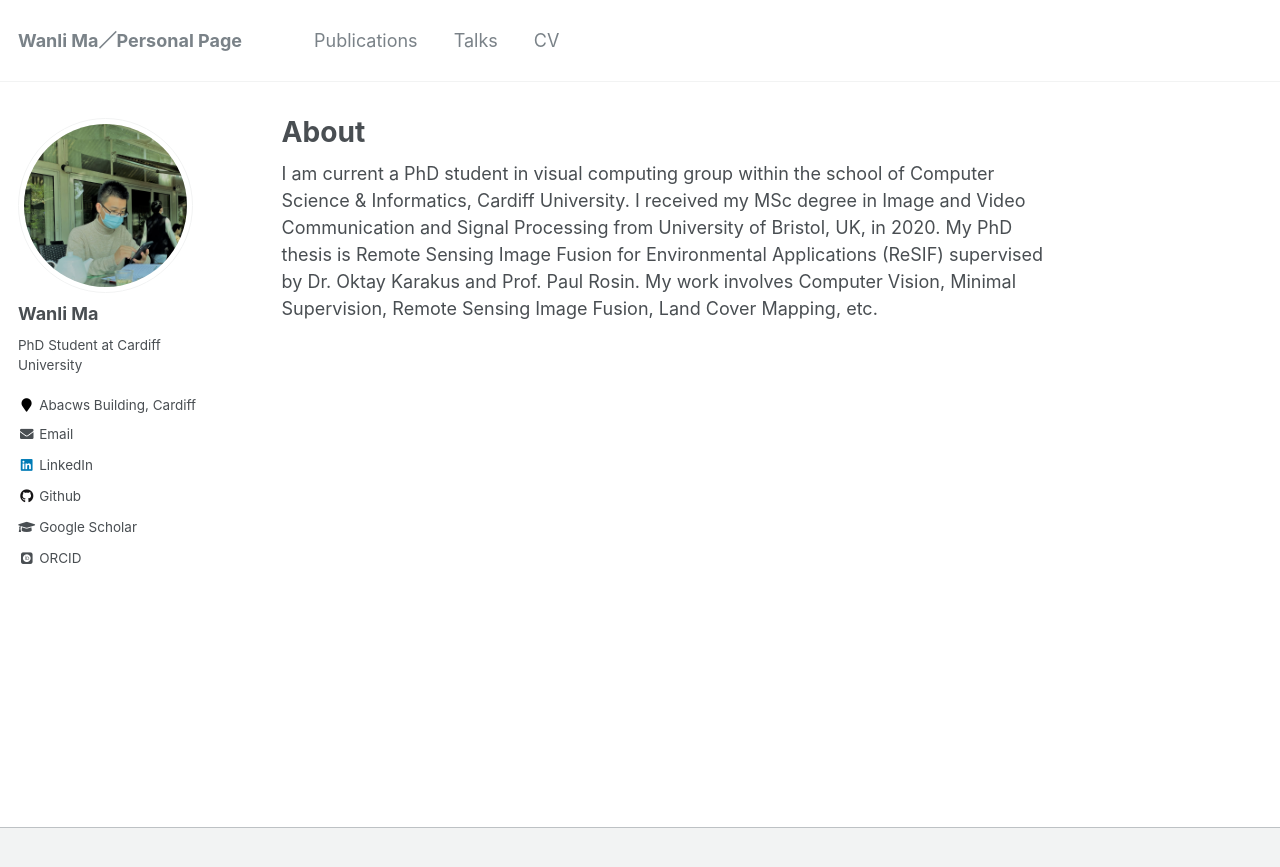
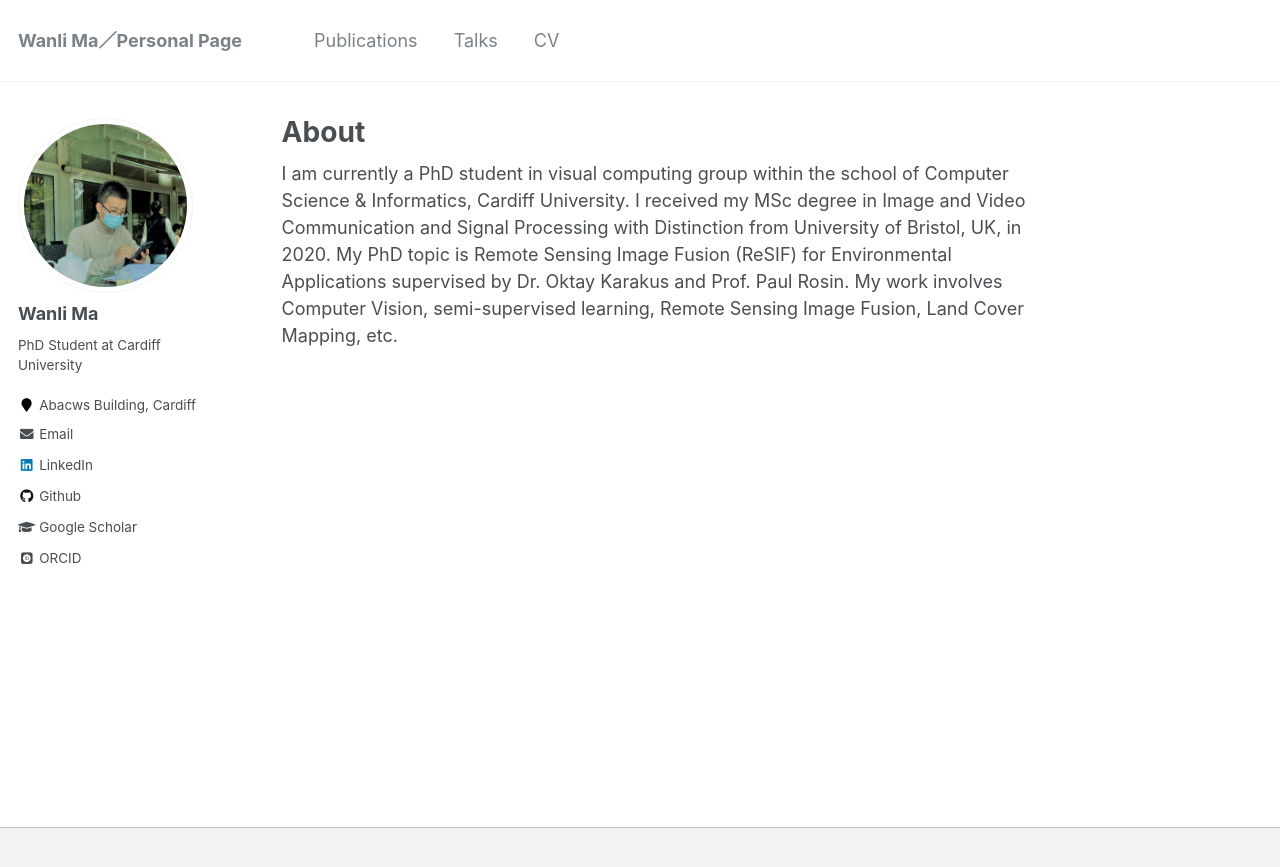
Before and after one commit to WANLIMA-CARDIFF/wanlima-cardiff.github.io, a Jekyll site: the page built from _pages/about.md, in a window 1280 px wide. Shown: the top 867 px of the page. Built offline with Jekyll 4.4.1, drawn with Linux system fonts in a browser that asks for light colours; some web fonts are replaced.

Commit message:
Update about.md

```diff
--- a/_pages/about.md
+++ b/_pages/about.md
@@ -7,4 +7,4 @@ redirect_from:
   - /about/
   - /about.html
 ---
-I am current a PhD student in visual computing group within the school of Computer Science & Informatics, Cardiff University. I received my MSc degree in Image and Video Communication and Signal Processing from University of Bristol, UK, in 2020. My PhD thesis is Remote Sensing Image Fusion for Environmental Applications (ReSIF) supervised by Dr. Oktay Karakus and Prof. Paul Rosin. My work involves Computer Vision, Minimal Supervision, Remote Sensing Image Fusion, Land Cover Mapping, etc.
+I am currently a PhD student in visual computing group within the school of Computer Science & Informatics, Cardiff University. I received my MSc degree in Image and Video Communication and Signal Processing with Distinction from University of Bristol, UK, in 2020. My PhD topic is Remote Sensing Image Fusion (ReSIF) for Environmental Applications supervised by Dr. Oktay Karakus and Prof. Paul Rosin. My work involves Computer Vision, semi-supervised learning, Remote Sensing Image Fusion, Land Cover Mapping, etc.
```
